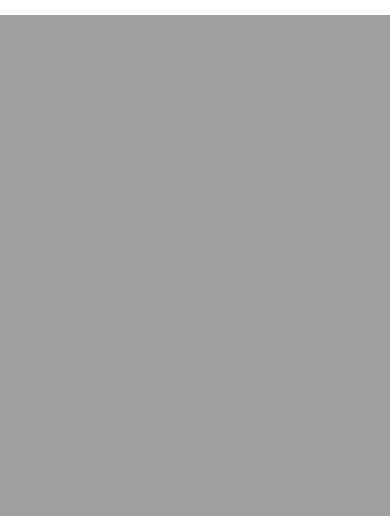
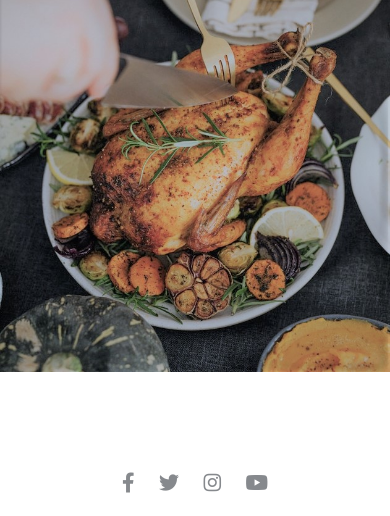
Before and after one commit to Code-Institute-Submissions/Chloe-O-C-O-O-K-Milestone-Project-3, a Flask app: page / in a window 390 px wide. Shown: the part 829-1345 px from the top of the page. Before the commit the page ends 844 px from the top, so only its background shows below. Run offline with Flask 2, Linux system fonts and the light colour scheme; some libraries are stand-ins or nearby versions.

Commit message:
file paths changed

```diff
--- a/assets/css/style.css
+++ b/static/style.css
@@ -38,6 +38,12 @@ a.nav-icon-styling {
   width: 75px;
 }
 
+/*Images*/
+.col-md-5 img {
+    width: 100%;
+}
+
+
 /*Footer*/
 
 footer {
--- a/templates/base.html
+++ b/templates/base.html
@@ -4,7 +4,7 @@
     <meta charset="UTF-8" />
     <meta name="viewport" content="width=device-width, initial-scale=1.0" />
     <!--CSS-->
-    <link rel="stylesheet" href="{{  url_for('assets', filename='css/style.css')  }}" type="text/css"/>
+    <link rel="stylesheet" href="{{  url_for('static', filename ='style.css')  }}" type="text/css"/>
     <!--Bootstrap CDN-->
     <link
       rel="stylesheet"
--- a/templates/index.html
+++ b/templates/index.html
@@ -12,7 +12,7 @@
             quisquam. Veniam tempora fugit at non deserunt repellendus delectus!</p>
         </div>
         <div class="col-md-5">
-            <img src="{{  url_for('assets', filename='images/roast-chicken.jpg')  }}" alt="">
+            <img src="/assets/images/roast-chicken.jpg" alt="XXXXXX">
         </div>
     </div>
 
```
